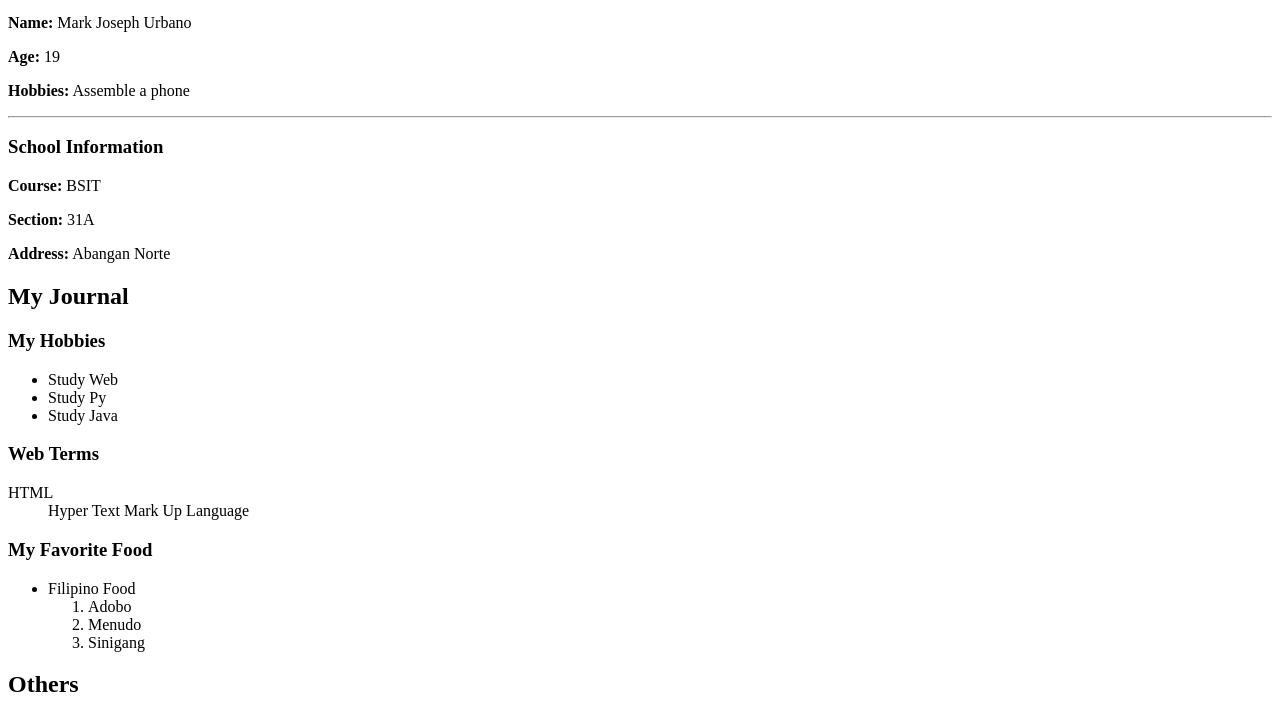
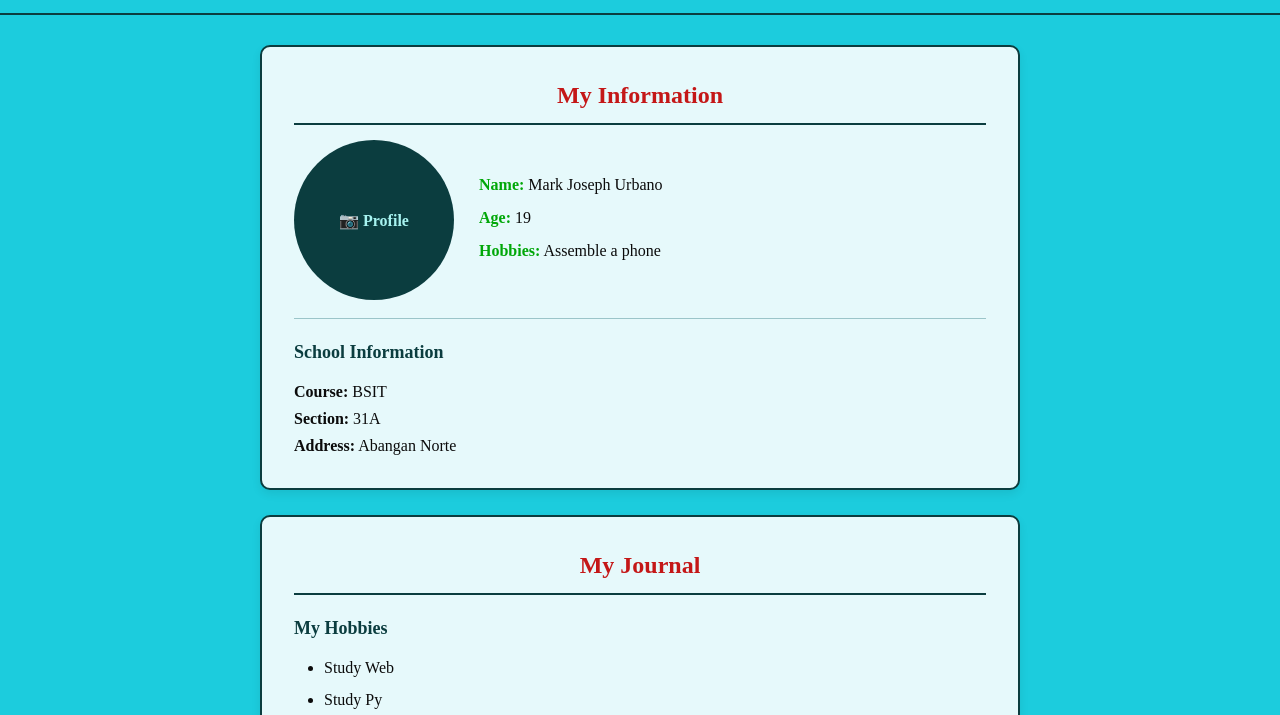
Before and after one commit to urbanomarkjoseph3pdm-glitch/webCase, a plain HTML site: page activity1/index.html in a window 1280 px wide. Shown: the part 212-927 px from the top of the page. Drawn offline with Linux system fonts and the light colour scheme; the site is published under a folder, as on GitHub Pages, so addresses that start at the root find nothing.

Commit message:
Update index.html

```diff
--- a/activity1/index.html
+++ b/activity1/index.html
@@ -4,7 +4,7 @@
     <meta charset="UTF-8">
     <meta name="viewport" content="width=device-width, initial-scale=1.0">
     <title>Laboratory Activity 1 - Personal Website</title>
-    <link rel="stylesheet" href="/activity1/style.css">
+    <link rel="stylesheet" href="style.css">
 </head>
 <body>
 
```
